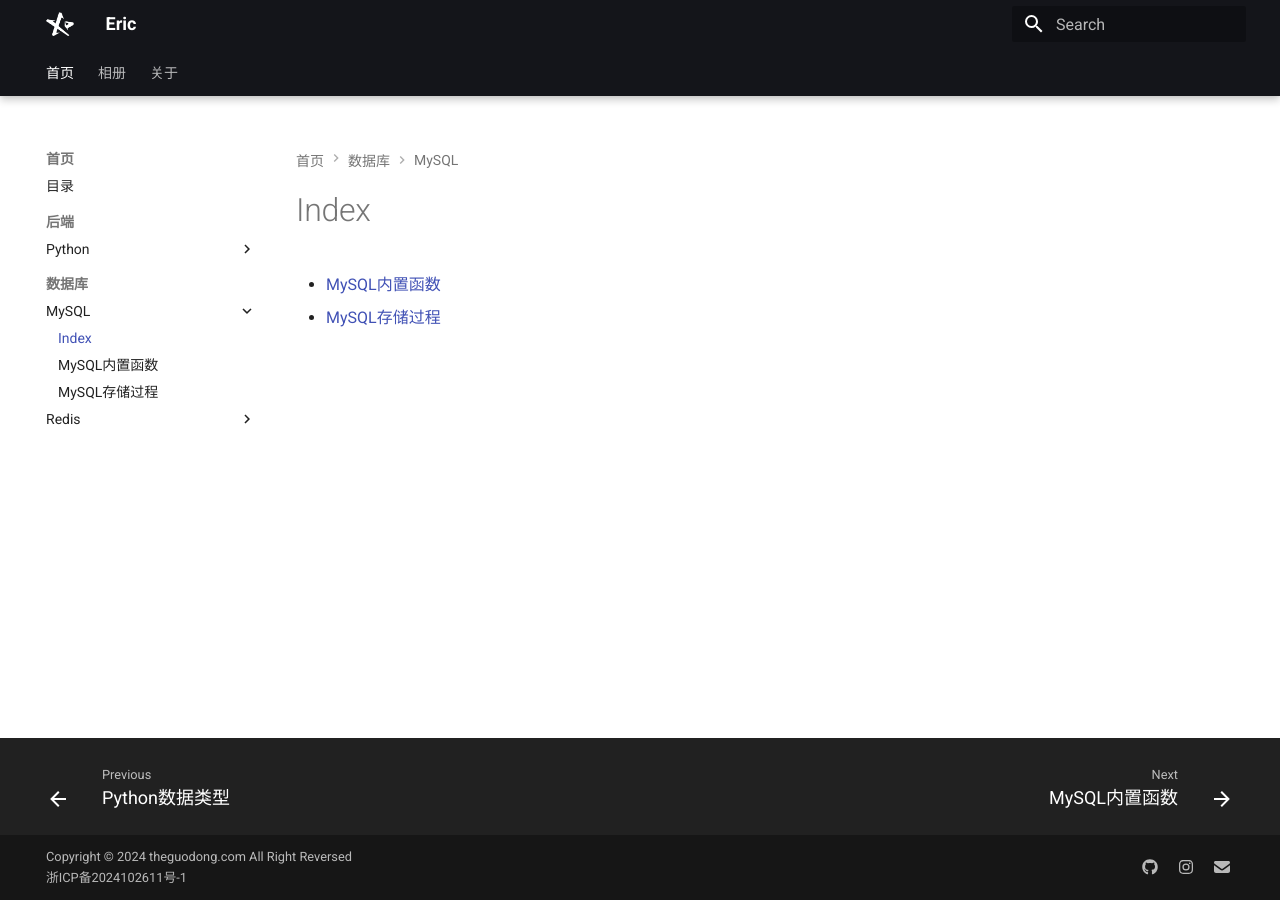
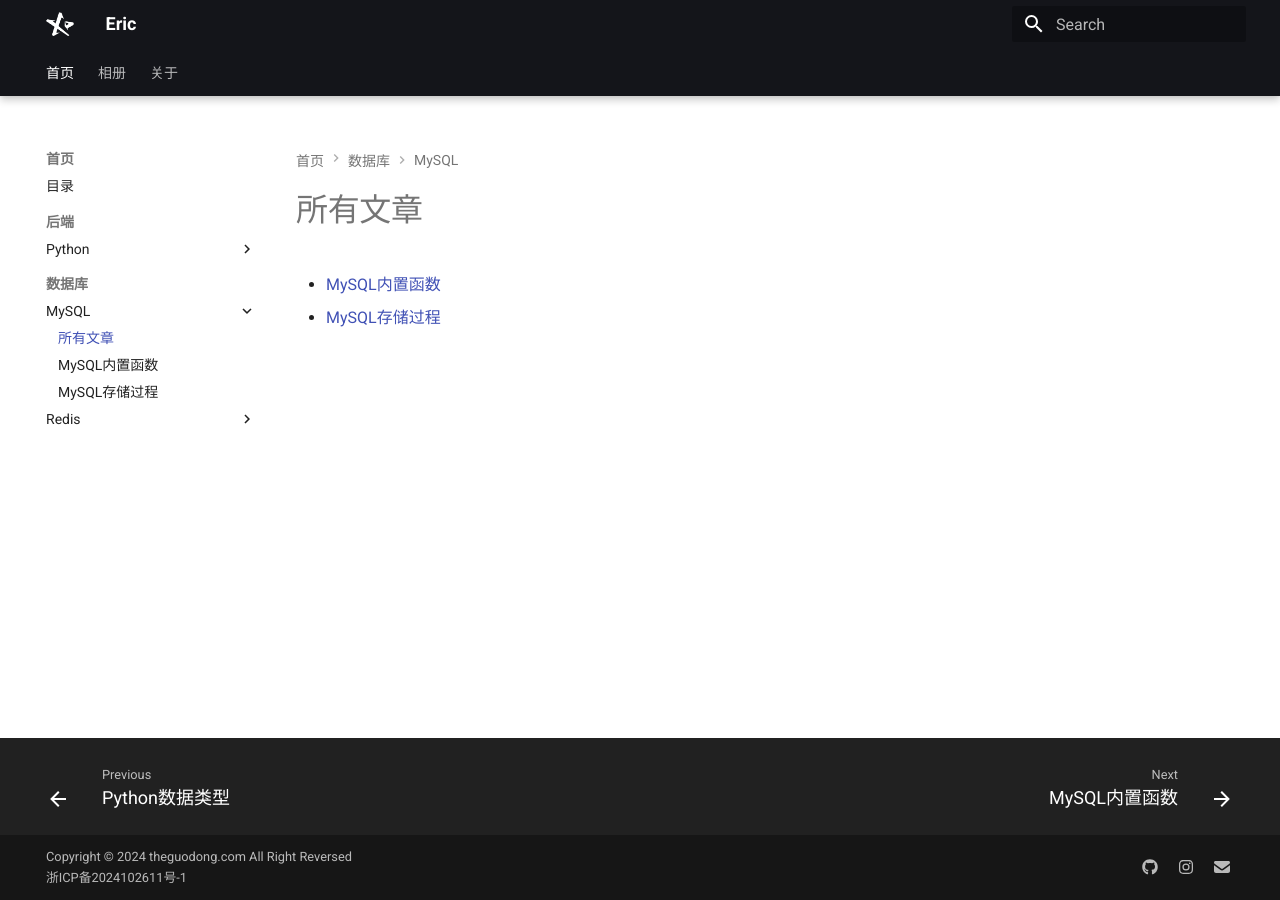
Before and after one commit to Eric54920/mkdocs, an MkDocs documentation site: the page built from docs/articles/DataBase/MySQL/index.md, in a window 1280 px wide. Built offline with MkDocs 1.6.1 and Material for MkDocs 9.7.7, drawn with Linux system fonts in a browser that asks for light colours.

Commit message:
docs:update docs

```diff
--- a/docs/articles/DataBase/MySQL/index.md
+++ b/docs/articles/DataBase/MySQL/index.md
@@ -1,4 +1,4 @@
-<!-- # 所有文章 -->
+# 所有文章
 
 - [MySQL内置函数](MySQL内置函数.md)
 - [MySQL存储过程](MySQL存储过程.md)
```
